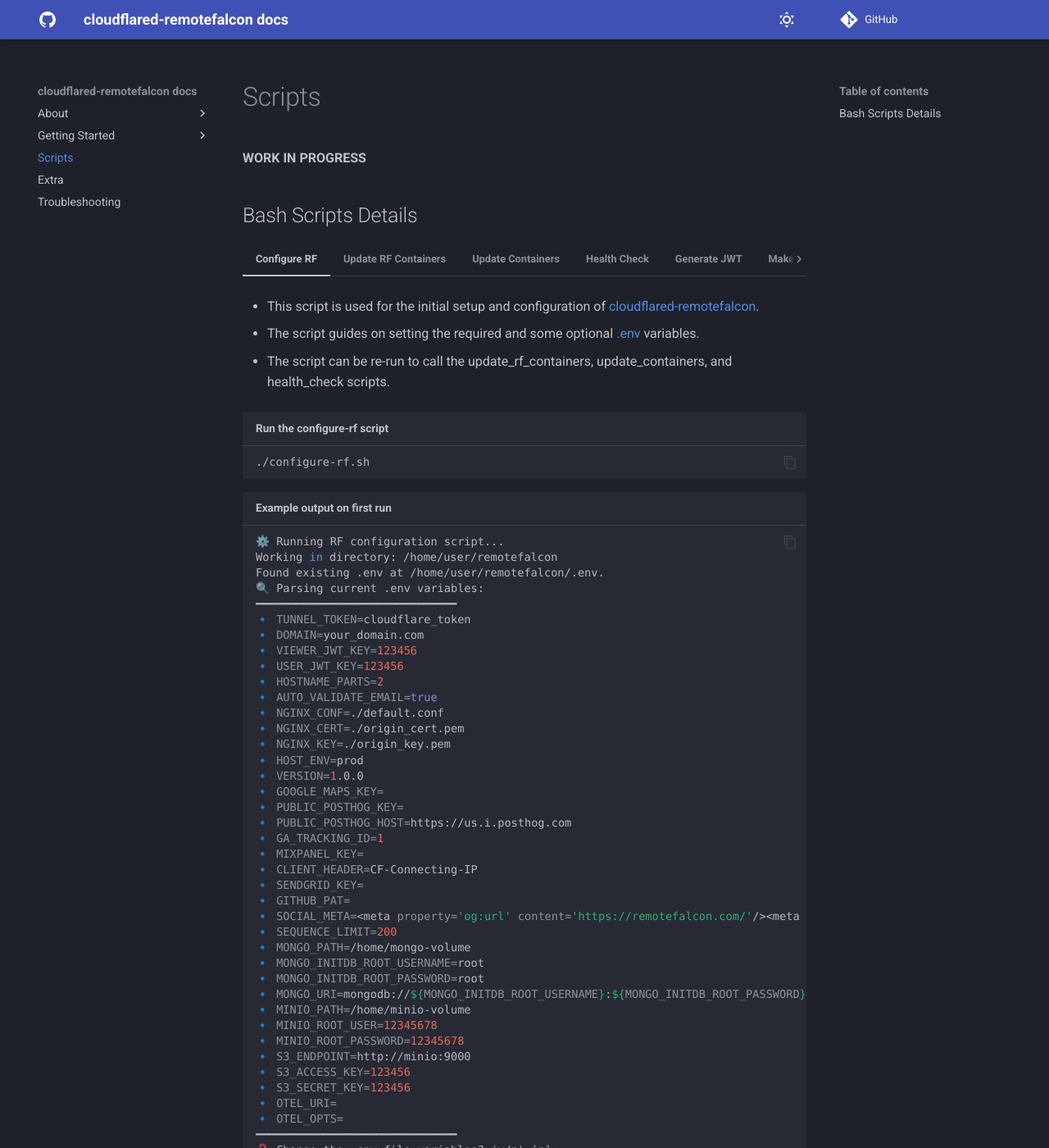
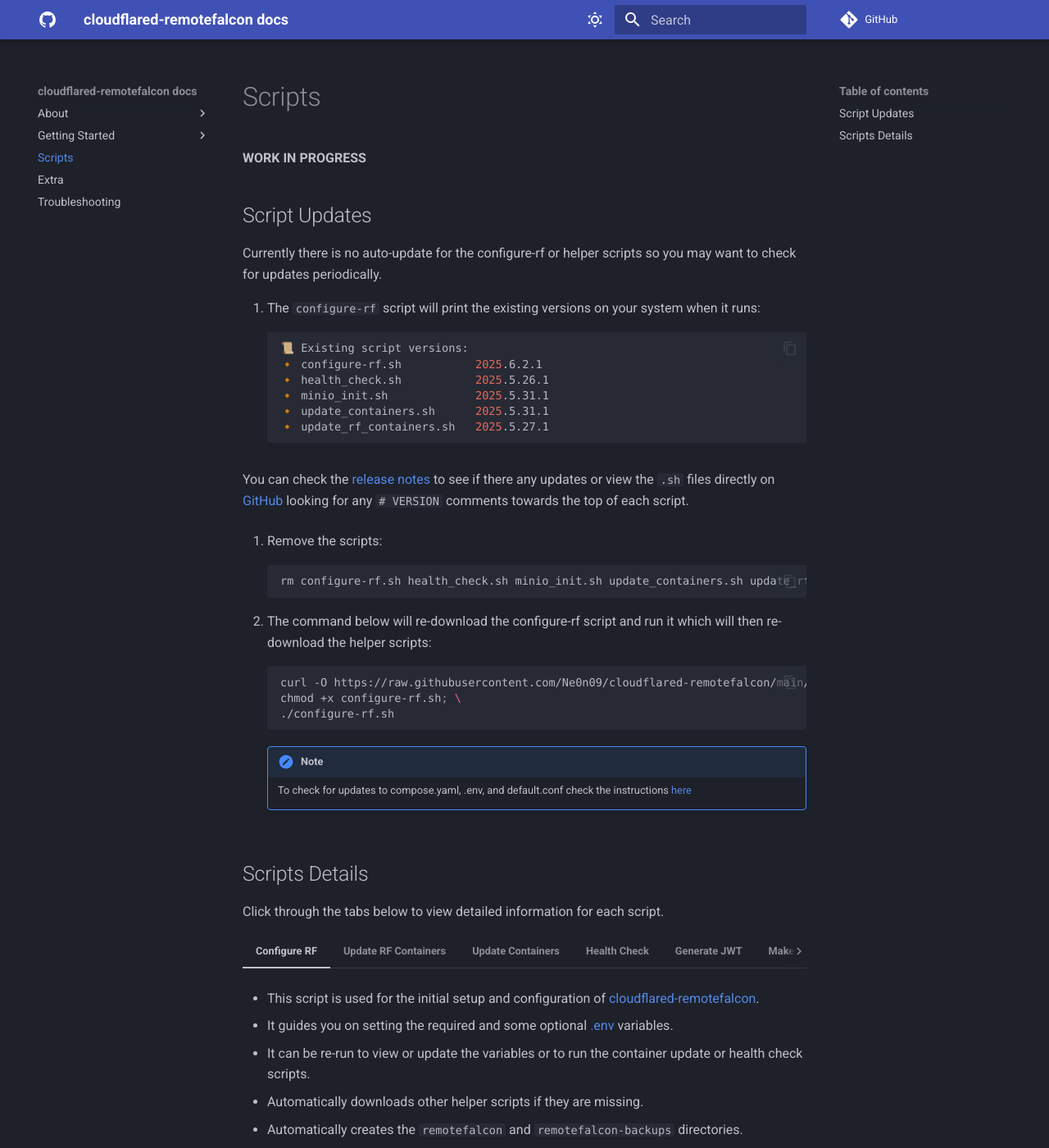
Before and after one commit to Ne0n09/cloudflared-remotefalcon, an MkDocs documentation site: the page built from docs/scripts/index.md, in a window 1280 px wide and 1400 px high. Shown: the whole window at 82% size. Built offline with MkDocs 1.6.1 and Material for MkDocs 9.7.7, drawn with Linux system fonts in a browser that asks for light colours; some web fonts are replaced; comment, search, counter and statistics services are not loaded; some of the changed text lies outside the part shown.

Commit message:
Script improvements and doc updates

````diff
--- a/docs/scripts/index.md
+++ b/docs/scripts/index.md
@@ -1,14 +1,54 @@
 **WORK IN PROGRESS**
 
-## Bash Scripts Details
+## Script Updates
+
+Currently there is no auto-update for the configure-rf or helper scripts so you may want to check for updates periodically.
+
+1. The `configure-rf` script will print the existing versions on your system when it runs:
+```sh
+📜 Existing script versions:
+🔸 configure-rf.sh           2025.6.2.1
+🔸 health_check.sh           2025.5.26.1
+🔸 minio_init.sh             2025.5.31.1
+🔸 update_containers.sh      2025.5.31.1
+🔸 update_rf_containers.sh   2025.5.27.1
+```
+
+You can check the [release notes](../release-notes.md) to see if there any updates or view the `.sh` files directly on [GitHub](https://github.com/Ne0n09/cloudflared-remotefalcon) looking for any `# VERSION` comments towards the top of each script.
+
+2. Remove the scripts:
+```sh
+rm configure-rf.sh health_check.sh minio_init.sh update_containers.sh update_rf_containers.sh
+```
+
+3. The command below will re-download the configure-rf script and run it which will then re-download the helper scripts:
+```sh
+curl -O https://raw.githubusercontent.com/Ne0n09/cloudflared-remotefalcon/main/configure-rf.sh; \
+chmod +x configure-rf.sh; \
+./configure-rf.sh
+```
+
+    !!! note
+
+        To check for updates to compose.yaml, .env, and default.conf check the instructions [here](../main/updating.md#updating-composeyaml-env-and-defaultconf)
+
+## Scripts Details
+
+Click through the tabs below to view detailed information for each script.
 
 === "Configure RF"
 
     - This script is used for the initial setup and configuration of [cloudflared-remotefalcon](https://github.com/Ne0n09/cloudflared-remotefalcon/tree/main).
 
-    - The script guides on setting the required and some optional [.env](../architecture/files.md#env) variables.
+    - It guides you on setting the required and some optional [.env](../architecture/files.md#env) variables.
 
-    - The script can be re-run to call the update_rf_containers, update_containers, and health_check scripts.
+    - It can be re-run to view or update the variables or to run the container update or health check scripts.
+
+    - Automatically downloads other helper scripts if they are missing.
+
+    - Automatically creates the `remotefalcon` and `remotefalcon-backups` directories.
+
+    - Automatically downloads the [compose.yaml](../architecture/files.md#composeyaml), [.env](../architecture/files.md#.env), and [default.conf](../architecture/files.md#defaultconf) files if they are missing.
 
     ```sh title="Run the configure-rf script"
     ./configure-rf.sh
@@ -59,7 +99,7 @@
 
 === "Update RF Containers"
 
-    - This script will update your Remote Falcon containers to the latest available commit on the [Remote Falcon Github](https://github.com/Remote-Falcon).
+    - This script will update the Remote Falcon containers to the latest available commit on the [Remote Falcon Github](https://github.com/Remote-Falcon).
 
     - The [compose.yaml](../architecture/files.md#composeyaml) build context hash is updated to the latest commit for the container.
 
@@ -78,7 +118,7 @@
 
     - The script accepts two arguments:
 
-        1. [dry-run|auto-apply|interactive]
+        1. `[dry-run|auto-apply|interactive]`
 
             - `dry-run`: Displays if any updates are available or if up to date.
 
@@ -86,7 +126,7 @@
 
             - `interactive/no argument`: Display if update is available and prompt for confirmation before updating each container.
 
-        2. [health]
+        2. `[health]`
 
             - Add `health` after the first argument to automatically run the health_check script.
 
@@ -147,12 +187,60 @@
 
     This script updates the non-RF containers
 
-    ```sh title="update_containers.sh" linenums="1" hl_lines="3"
-    # To update Non-Remote Falcon containers run this script
-    # 1st argument: container name or all
-    # 2nd argument: dry-run - checks and displays updates only, auto-apply will automatically apply any updates, interactive prompts for update
-    # 3rd argument: health - add this at the end to automatically run the health check script after update
+    - This script will update the non-Remote Falcon containers to the latest available release.
+
+    - The [compose.yaml](../architecture/files.md#composeyaml) container image tag is updated to the latest release.
+
+    - A backup of the compose.yaml is created when any of the containers are updated.
+
+    - The script accepts three arguments:
+
+        1. `[all|mongo|minio|nginx|cloudflared]`
+
+            - `container_name`: You can specify an individual container or all. If left blank with no other arguments it will check all containers in interactive mode.
+
+        2. `[dry-run|auto-apply|interactive]`:
+
+            - `dry-run`: Displays if any updates are available or if up to date.
+
+            - `auto-apply`: Automatically update all RF containers if any updates are found.
+
+            - `interactive/no argument`: Display if update is available and prompt for confirmation before updating each container.
+
+        3. `[health]`
+
+            - Add `health` after the first two arguments to automatically run the health_check script.
+
+    ```sh title="update_containers script syntax examples"
     ./update_containers.sh [all|mongo|minio|nginx|cloudflared] [dry-run|auto-apply|interactive] [health]
+    ./update_containers.sh
+    ./update_containers.sh all dry-run health
+    ./update_containers.sh all auto-apply
+    ```
+
+    ```sh title="Example output of ./update_containers.sh"
+    ⚙️ Checking for non-RF container updates...
+    ━━━━━━━━━━━━━━━━━━━━━━━━━━━━━━
+    🔄 Container: mongo
+    🔸 Current version: 8.0.9
+    🔹 Latest version: 8.0.9
+    ✅ mongo is up-to-date.
+    ━━━━━━━━━━━━━━━━━━━━━━━━━━━━━━
+    🔄 Container: minio
+    🔸 Current version: RELEASE.2025-05-24T17-08-30Z
+    🔹 Latest version: RELEASE.2025-05-24T17-08-30Z
+    ✅ minio is up-to-date.
+    ━━━━━━━━━━━━━━━━━━━━━━━━━━━━━━
+    🔄 Container: nginx
+    🔸 Current version: 1.27.5
+    🔹 Latest version: 1.27.5
+    ✅ nginx is up-to-date.
+    ━━━━━━━━━━━━━━━━━━━━━━━━━━━━━━
+    🔄 Container: cloudflared
+    🔸 Current version: 2025.5.0
+    🔹 Latest version: 2025.5.0
+    ✅ cloudflared is up-to-date.
+    🚀 Done. Non-RF container update process complete.
     ```
 
 === "Health Check"
--- a/mkdocs.yml
+++ b/mkdocs.yml
@@ -22,6 +22,10 @@
 #    - content.action.edit
     - content.code.copy
 #    - navigation.footer
+    - header.autohide
+    - announce.dismiss
+
+
   palette:
   # Dark Mode
     - scheme: slate
@@ -88,6 +92,8 @@
 
 plugins:
   - glightbox
+  - search
+  - git-revision-date-localized
 
 extra:
   social:
````
Also changed, not shown: README.md (+4 -2 lines), docs/index.md (+4 -4 lines), docs/main/index.md (+7 -3 lines), docs/main/updating.md (+31 -0 lines), docs/release-notes.md (+6 -0 lines), 5 other files.
